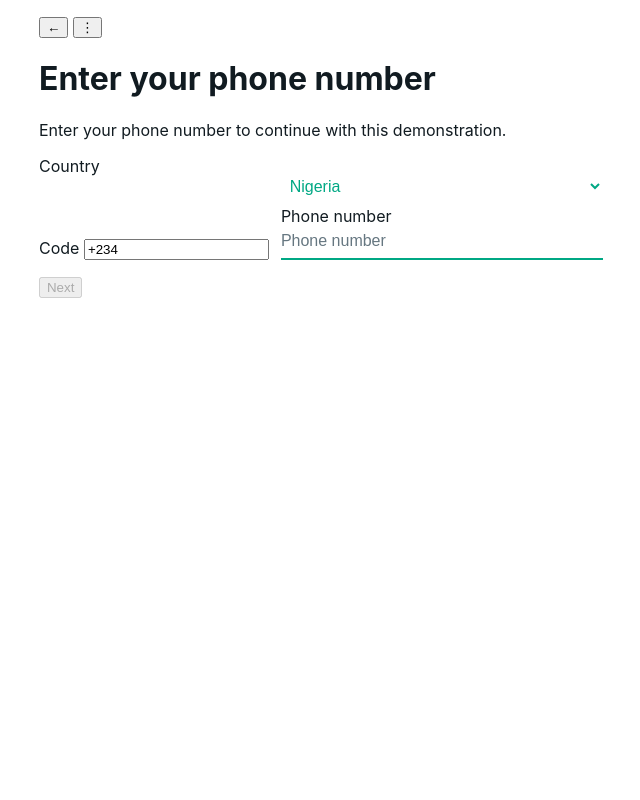
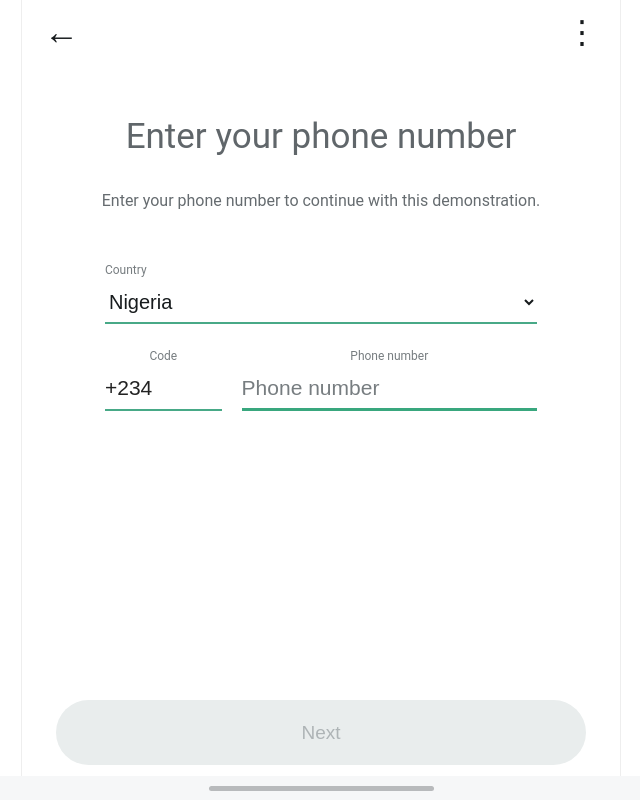
Before and after one commit to musamuhammad/github, a Flask app: page / in a window 1280 px wide. Shown: the whole page, without its empty margins (319-959 px from the left). Run offline with Flask 3, Linux system fonts and the light colour scheme.

Commit message:
Update style.css

```diff
--- a/static/style.css
+++ b/static/style.css
@@ -1,194 +1,566 @@
+/* =================================
+   GLOBAL SETTINGS
+================================= */
+
 :root {
-    --wa-green: #00a884;
-    --wa-green-hover: #008f72;
-    --wa-bg: #ffffff;
-    --wa-text: #111b21;
-    --wa-secondary: #667781;
-    --wa-border: #00a884;
-    --wa-border-inactive: #8696a0;
+    --green: #239b70;
+    --dark-green: #287f63;
+    --text: #60666a;
+    --border: #707579;
+    --white: #ffffff;
+}
+
+* {
+    margin: 0;
+    padding: 0;
+    box-sizing: border-box;
+}
+
+html {
+    width: 100%;
+    min-height: 100%;
 }
 
 body {
-    font-family: -apple-system, BlinkMacSystemFont, "Segoe UI", Roboto, Helvetica, Arial, sans-serif;
-    background-color: var(--wa-bg);
-    color: var(--wa-text);
-    display: flex;
-    flex-direction: column;
-    align-items: center;
-    justify-content: space-between;
+    width: 100%;
     min-height: 100vh;
-    margin: 0;
-    padding: 16px 24px;
-    box-sizing: border-box;
+    min-height: 100dvh;
+
+    font-family: Roboto, Arial, sans-serif;
+
+    background: #ffffff;
+    color: #171b1d;
+
+    overflow-x: hidden;
 }
 
-.form-wrapper {
-    display: flex;
-    flex-direction: column;
-    align-items: center;
-    justify-content: space-between;
-    min-height: 90vh;
+
+/* =================================
+   MAIN APPLICATION
+================================= */
+
+.app {
     width: 100%;
-    max-width: 420px;
+    max-width: 600px;
+
+    min-height: 100vh;
+    min-height: 100dvh;
+
+    margin: 0 auto;
+
+    position: relative;
+
+    background: var(--white);
+
+    padding-bottom: 110px;
 }
 
-.wrapper {
-    width: 100%;
+
+/* =================================
+   HEADER
+================================= */
+
+.topbar {
+
+    height: 64px;
+
+    padding: 0 22px;
+
     display: flex;
-    flex-direction: column;
+
+    justify-content: space-between;
     align-items: center;
+
 }
 
-.header-top {
-    width: 100%;
-    display: flex;
-    justify-content: space-between;
-    font-size: 22px;
-    color: var(--wa-text);
-    margin-bottom: 20px;
+.back-button,
+.menu-button {
+
+    border: none;
+
+    background: transparent;
+
+    color: #171b1d;
+
+    font-size: 35px;
+
+    cursor: pointer;
+
+    text-decoration: none;
+
 }
 
-h2 {
-    font-size: 20px;
-    font-weight: 500;
-    margin-bottom: 8px;
-    text-align: center;
-    color: var(--wa-text);
+.menu-button {
+    font-size: 32px;
 }
 
-.instructions {
-    font-size: 14px;
-    color: var(--wa-secondary);
-    line-height: 1.4;
+
+/* =================================
+   CONTENT
+================================= */
+
+.content {
+
+    width: 90%;
+
+    max-width: 520px;
+
+    margin: 0 auto;
+
     text-align: center;
-    margin-bottom: 32px;
+
 }
 
-.phone-highlight {
-    color: var(--wa-text);
-    font-weight: 600;
+h1 {
+
+    color: var(--text);
+
+    font-size: clamp(27px, 5vw, 35px);
+
+    font-weight: 400;
+
+    line-height: 1.3;
+
+    margin-top: 50px;
+
+    margin-bottom: 28px;
+
 }
 
-.help-link, .edit-link {
-    color: var(--wa-green);
-    text-decoration: none;
-    font-weight: 500;
+.description {
+
+    color: #666c70;
+
+    font-size: 16px;
+
+    line-height: 1.6;
+
 }
 
-.step-view {
-    display: none;
-    width: 100%;
-    flex-direction: column;
-    align-items: center;
-}
-.step-view.active {
-    display: flex;
+.text-link {
+
+    color: var(--dark-green);
+
+    font-weight: 700;
+
+    text-decoration: none;
+
 }
 
-.input-group-container {
+
+/* =================================
+   PHONE FORM
+================================= */
+
+#phoneForm {
+
     width: 100%;
-    display: flex;
-    flex-direction: column;
-    gap: 16px;
+
+    margin-top: 50px;
+
 }
 
-.select-wrapper {
-    border-bottom: 2px solid var(--wa-border);
-    padding-bottom: 4px;
-    width: 60%;
-    margin: 0 auto;
-    text-align: center;
+.country-wrapper {
+
+    width: 85%;
+
+    margin: 0 auto 25px;
+
+    text-align: left;
+
+    border-bottom: 2px solid #48a987;
+
 }
 
-select {
-    background: transparent;
-    border: none;
-    color: var(--wa-green);
-    font-size: 16px;
-    font-weight: 500;
-    text-align: center;
-    width: 100%;
-    outline: none;
-    cursor: pointer;
+.country-wrapper label,
+.dial-code-wrapper label,
+.phone-input-wrapper label,
+.otp-wrapper label {
+
+    display: block;
+
+    color: #777d80;
+
+    font-size: 12px;
+
+    margin-bottom: 5px;
+
 }
 
-.phone-row {
-    display: flex;
-    gap: 12px;
-    margin-top: 10px;
-    align-items: flex-end;
+.country-wrapper select {
+
+    width: 100%;
+
+    height: 40px;
+
+    border: none;
+
+    outline: none;
+
+    background: transparent;
+
+    font-size: 20px;
+
+    color: #171b1d;
+
+    cursor: pointer;
+
 }
 
-.cc-input {
-    width: 70px;
-    background: transparent;
-    border: none;
-    border-bottom: 2px solid var(--wa-border-inactive);
-    color: var(--wa-text);
-    font-size: 16px;
-    text-align: center;
-    padding-bottom: 6px;
-    outline: none;
+
+/* =================================
+   PHONE NUMBER INPUT
+================================= */
+
+.phone-row {
+
+    width: 85%;
+
+    margin: 0 auto;
+
+    display: flex;
+
+    gap: 20px;
+
+}
+
+.dial-code-wrapper {
+
+    width: 27%;
+
+    border-bottom: 2px solid #48a987;
+
 }
 
 .phone-input-wrapper {
-    border-bottom: 2px solid var(--wa-border);
-    padding-bottom: 2px;
+
+    flex: 1;
+
+    border-bottom: 3px solid #39a77e;
+
 }
 
-input[type="tel"] {
+.dial-code-wrapper input,
+.phone-input-wrapper input {
+
+    width: 100%;
+
+    height: 40px;
+
+    border: none;
+
+    outline: none;
+
     background: transparent;
-    border: none;
-    color: var(--wa-text);
-    font-size: 16px;
-    padding: 6px 0;
-    outline: none;
-    width: 100%;
+
+    font-size: 21px;
+
+    color: #222;
+
 }
 
-input[type="tel"]::placeholder {
-    color: var(--wa-secondary);
+.phone-input-wrapper input::placeholder {
+
+    color: #777d80;
+
 }
 
-/* Split 6-Box OTP Layout Styles */
-.otp-grid {
-    display: flex;
-    justify-content: center;
-    align-items: center;
-    gap: 8px;
-    margin-bottom: 24px;
+
+/* =================================
+   OTP FORM
+================================= */
+
+.otp-content h1 {
+
+    margin-top: 60px;
+
 }
 
-/* Single OTP Field Layout Styles */
-.single-otp-container {
-    display: flex;
-    justify-content: center;
-    align-items: center;
-    margin-bottom: 24px;
-    width: 100%;
+.otp-content strong {
+
+    color: #171b1d;
+
 }
 
-.single-otp-input {
-    width: 220px;
-    height: 52px;
-    font-size: 26px;
-    font-weight: 600;
-    letter-spacing: 12px;
-    text-align: center;
-    background: transparent;
-    border: none;
-    border-bottom: 2px solid var(--wa-border);
-    color: var(--wa-text);
-    outline: none;
-    transition: all 0.2s ease;
+#otpForm {
+
+    margin-top: 40px;
+
 }
 
-.single-otp-input::placeholder {
-    letter-spacing: 12px;
-    color: var(--wa-secondary);
-    opacity: 0.6;
+.otp-wrapper {
+
+    width: 85%;
+
+    margin: 0 auto;
+
+    text-align: left;
+
+    border-bottom: 2px solid #48a987;
+
 }
 
-.single-otp-input:focus {
-    border-bottom-color: var(--wa-green);
+.otp-input {
+
+    width: 100%;
+
+    height: 60px;
+
+    border: none;
+
+    outline: none;
+
+    background: transparent;
+
+    font-size: 25px;
+
+    letter-spacing: 8px;
+
+    color: #222;
+
+    text-align: center;
+
 }
+
+.otp-input:focus {
+
+    border-bottom: 2px solid var(--green);
+
+}
+
+.otp-input::placeholder {
+
+    font-size: 15px;
+
+    letter-spacing: normal;
+
+    color: #999;
+
+}
+
+
+/* =================================
+   BUTTON
+================================= */
+
+.primary-button {
+
+    position: absolute;
+
+    bottom: 35px;
+
+    left: 50%;
+
+    transform: translateX(-50%);
+
+    width: 89%;
+
+    max-width: 530px;
+
+    height: 65px;
+
+    border: none;
+
+    border-radius: 40px;
+
+    background: #e9eded;
+
+    color: #aeb4b6;
+
+    font-size: 19px;
+
+    font-weight: 500;
+
+}
+
+.primary-button:enabled {
+
+    background: var(--green);
+
+    color: white;
+
+    cursor: pointer;
+
+}
+
+
+/* =================================
+   ERROR MESSAGE
+================================= */
+
+.error-message {
+
+    color: #b3261e;
+
+    font-size: 13px;
+
+    margin-top: 12px;
+
+    min-height: 18px;
+
+}
+
+.demo-notice {
+
+    font-size: 12px;
+
+    color: #858b8e;
+
+    margin-top: 20px;
+
+}
+
+
+/* =================================
+   BOTTOM NAVIGATION
+================================= */
+
+.bottom-bar {
+
+    position: fixed;
+
+    bottom: 0;
+
+    left: 0;
+
+    width: 100%;
+
+    height: 24px;
+
+    background: #f6f7f8;
+
+    display: flex;
+
+    justify-content: center;
+
+    align-items: center;
+
+}
+
+.bottom-bar span {
+
+    width: 34%;
+
+    max-width: 225px;
+
+    height: 5px;
+
+    border-radius: 10px;
+
+    background: #b8babc;
+
+}
+
+
+/* =================================
+   TABLET RESPONSIVENESS
+================================= */
+
+@media (min-width: 600px) {
+
+    .app {
+
+        border-left: 1px solid #eeeeee;
+
+        border-right: 1px solid #eeeeee;
+
+    }
+
+    .content {
+
+        width: 85%;
+
+    }
+
+}
+
+
+/* =================================
+   SMALL MOBILE
+================================= */
+
+@media (max-width: 360px) {
+
+    h1 {
+
+        font-size: 25px;
+
+        margin-top: 35px;
+
+    }
+
+    .description {
+
+        font-size: 14px;
+
+    }
+
+    .phone-row,
+    .country-wrapper,
+    .otp-wrapper {
+
+        width: 92%;
+
+    }
+
+    .primary-button {
+
+        height: 58px;
+
+        font-size: 17px;
+
+    }
+
+}
+
+
+/* =================================
+   LANDSCAPE
+================================= */
+
+@media (orientation: landscape) and (max-height: 500px) {
+
+    h1 {
+
+        margin-top: 20px;
+
+    }
+
+    .primary-button {
+
+        position: relative;
+
+        left: auto;
+
+        bottom: auto;
+
+        transform: none;
+
+        display: block;
+
+        margin: 35px auto;
+
+    }
+
+}
+
+
+/* =================================
+   SAFE AREA SUPPORT
+================================= */
+
+@supports (padding: env(safe-area-inset-bottom)) {
+
+    .app {
+
+        padding-bottom: calc(110px + env(safe-area-inset-bottom));
+
+    }
+
+    .primary-button {
+
+        bottom: calc(35px + env(safe-area-inset-bottom));
+
+    }
+
+}
```
